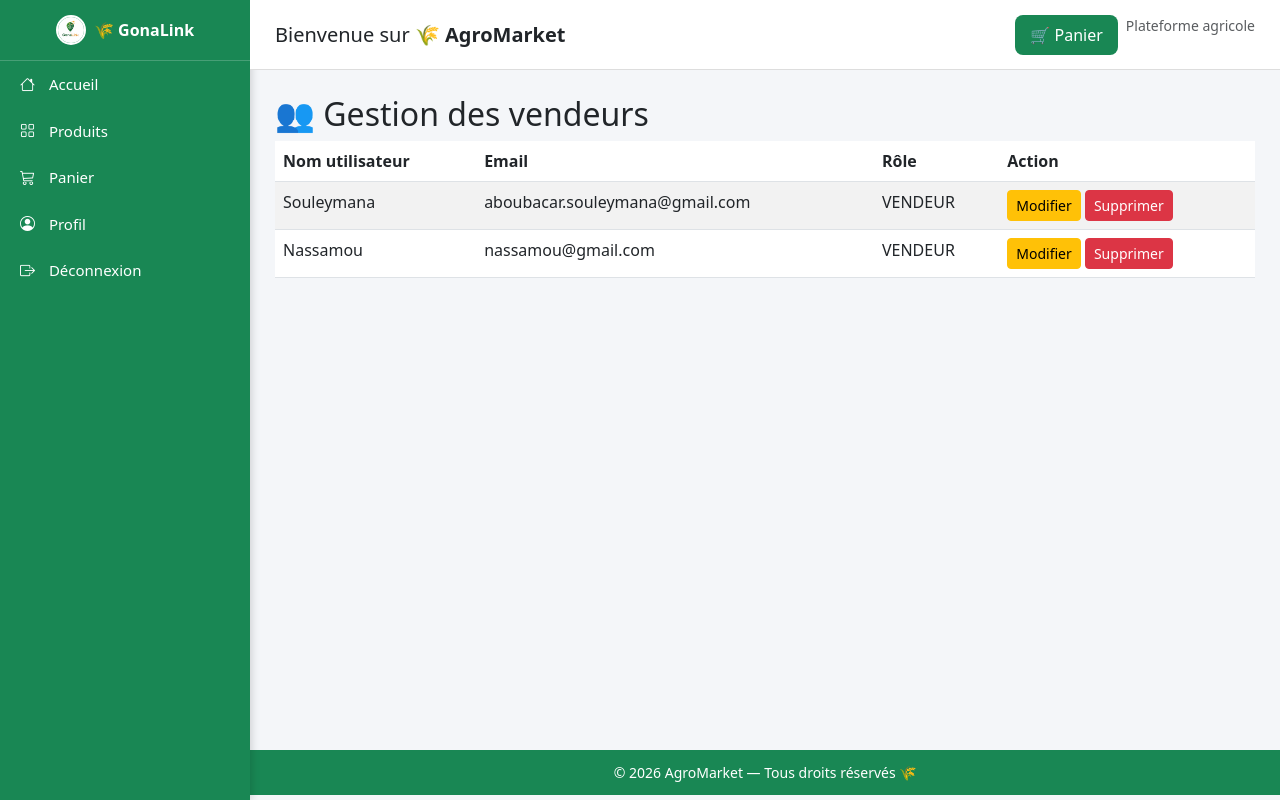
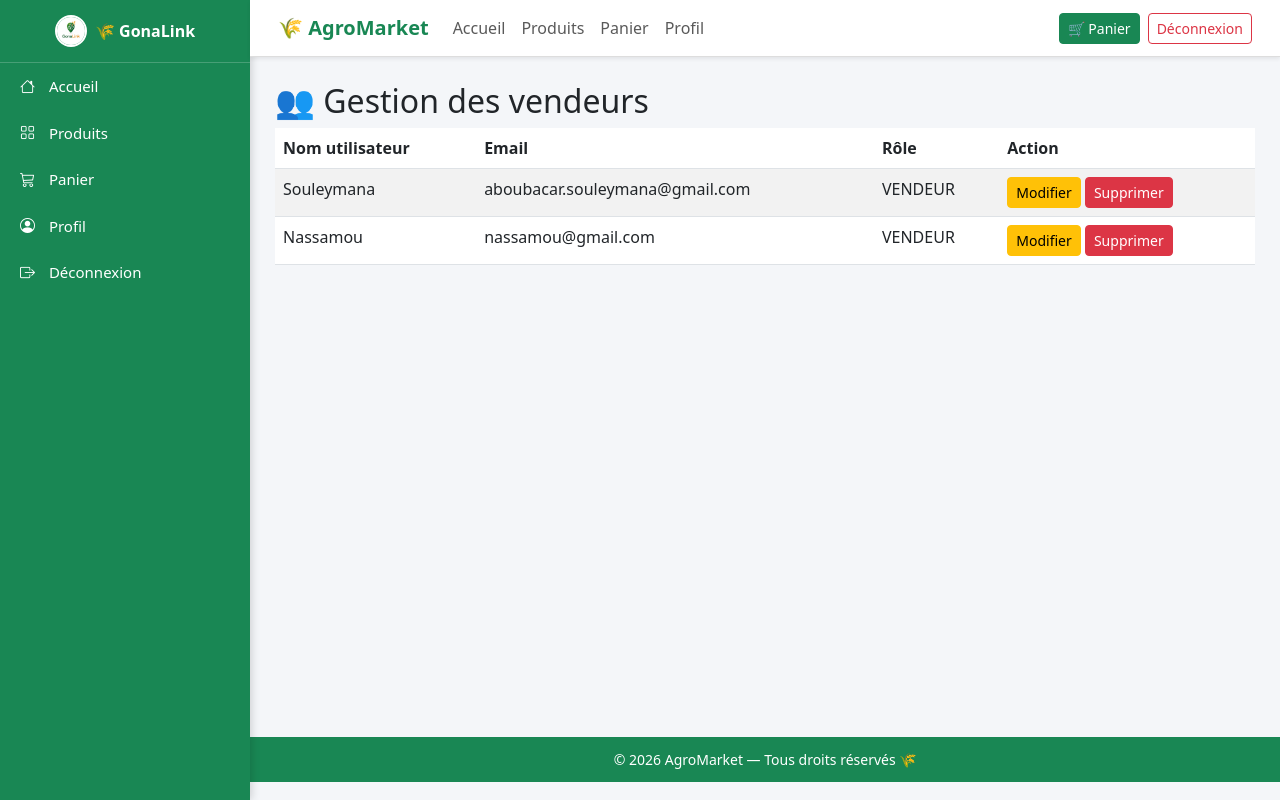
Before and after one commit to souleymane85/gonalink, a Django app: page /accounts/sellers/ in a window 1280 px wide. Run offline with Django 5.2, Linux system fonts and the light colour scheme; a user stored in the database is signed in; data comes from the database, SQL or seed files in the repository.

Commit message:
Mise à jour navbar du site

```diff
--- a/templates/base.html
+++ b/templates/base.html
@@ -43,8 +43,8 @@
         }
 
         .logo{
-    width:30px;
-    height:30px;
+            width:32px;
+            height:32px;
             object-fit:cover;
             border-radius:50%;
             border:2px solid #fff;
@@ -76,34 +76,16 @@
         }
 
         /* =======================
-            TOPBAR / NAVBAR
+            NAVBAR (NEW BOOTSTRAP)
         ======================== */
 
-        .topbar{
+        .navbar{
             margin-left:250px;
-            height:70px;
             background:white;
             border-bottom:1px solid #ddd;
-            display:flex;
-            justify-content:space-between;
-            align-items:center;
-            padding:0 25px;
             position:sticky;
             top:0;
             z-index:1000;
-        }
-
-        .btn-cart{
-            background:#198754;
-            color:white;
-            text-decoration:none;
-            padding:8px 15px;
-            border-radius:8px;
-        }
-
-        .btn-cart:hover{
-            background:#146c43;
-            color:white;
         }
 
         /* =======================
@@ -141,7 +123,7 @@
                 height:auto;
             }
 
-            .topbar,
+            .navbar,
             .content,
             .footer{
                 margin-left:0;
@@ -212,29 +194,69 @@
 
 </div>
 
-<!-- ================= TOPBAR (NAVBAR) ================= -->
+<!-- ================= NAVBAR BOOTSTRAP ================= -->
 
-<div class="topbar">
+<nav class="navbar navbar-expand-lg navbar-light shadow-sm px-3">
 
-    <h5 class="mb-0">
-        Bienvenue sur <strong>🌾 AgroMarket</strong>
-    </h5>
+    <div class="container-fluid">
+
+        <a class="navbar-brand fw-bold text-success" href="#">
+            🌾 AgroMarket
+        </a>
+
+        <!-- Mobile toggle -->
+        <button class="navbar-toggler" type="button" data-bs-toggle="collapse" data-bs-target="#navbarContent">
+            <span class="navbar-toggler-icon"></span>
+        </button>
+
+        <!-- Content -->
+        <div class="collapse navbar-collapse" id="navbarContent">
+
+            <ul class="navbar-nav me-auto mb-2 mb-lg-0">
+
+                <li class="nav-item">
+                    <a class="nav-link" href="{% url 'home' %}">Accueil</a>
+                </li>
+
+                {% if user.is_authenticated %}
+
+                <li class="nav-item">
+                    <a class="nav-link" href="{% url 'product_list' %}">Produits</a>
+                </li>
+
+                <li class="nav-item">
+                    <a class="nav-link" href="{% url 'cart' %}">Panier</a>
+                </li>
+
+                <li class="nav-item">
+                    <a class="nav-link" href="{% url 'profile' %}">Profil</a>
+                </li>
+
+                {% endif %}
+
+            </ul>
 
             <div class="d-flex gap-2">
 
                 {% if user.is_authenticated %}
-        <a href="{% url 'cart' %}" class="btn-cart">
+                <a href="{% url 'cart' %}" class="btn btn-success btn-sm">
                     🛒 Panier
                 </a>
+
+                <a href="{% url 'logout' %}" class="btn btn-outline-danger btn-sm">
+                    Déconnexion
+                </a>
+                {% else %}
+                <a href="{% url 'login' %}" class="btn btn-outline-success btn-sm">
+                    Connexion
+                </a>
                 {% endif %}
-
-        <span class="text-muted small d-none d-md-block">
-            Plateforme agricole
-        </span>
 
             </div>
 
         </div>
+    </div>
+</nav>
 
 <!-- ================= CONTENT ================= -->
 
@@ -251,5 +273,8 @@
     © 2026 AgroMarket — Tous droits réservés 🌾
 </div>
 
+<!-- Bootstrap JS (IMPORTANT pour navbar mobile) -->
+<script src="https://cdn.jsdelivr.net/npm/bootstrap@5.3.0/dist/js/bootstrap.bundle.min.js"></script>
+
 </body>
 </html>
```
Lines whose indentation alone changed are shown as unchanged.
